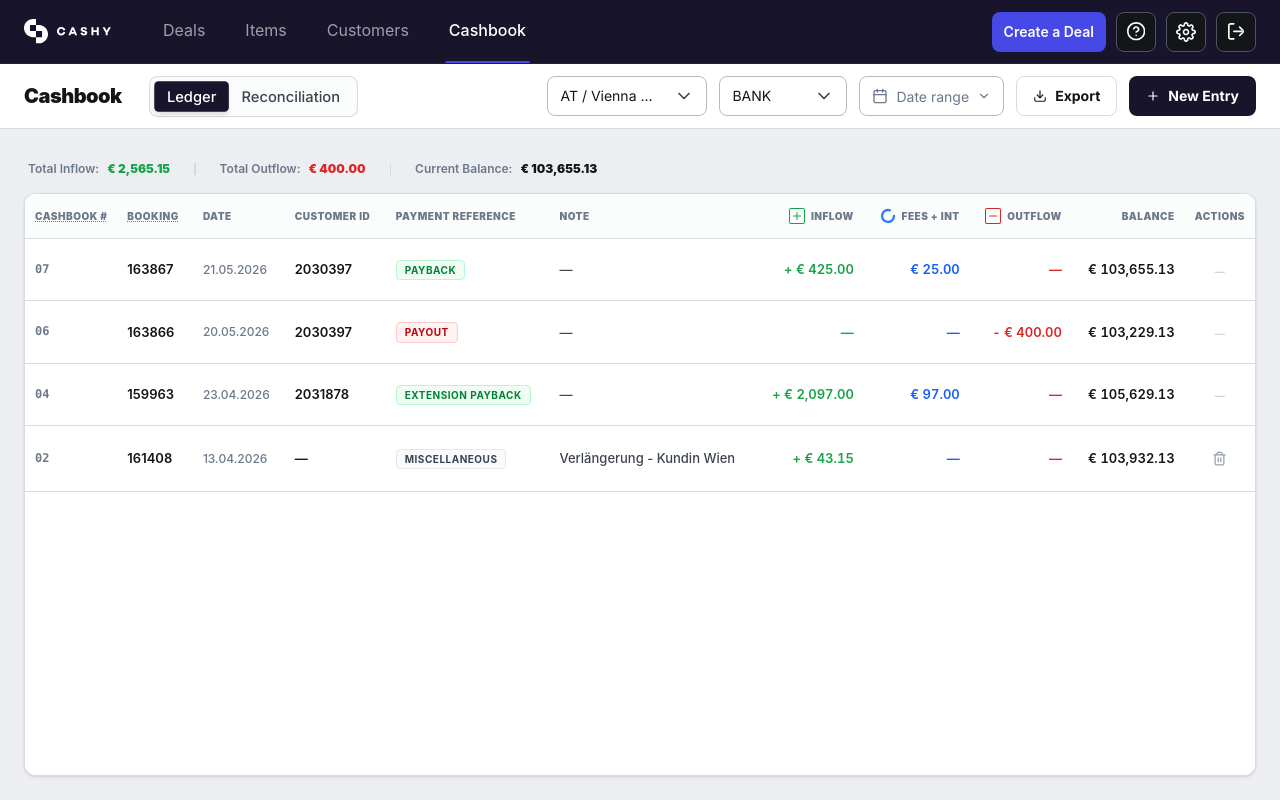
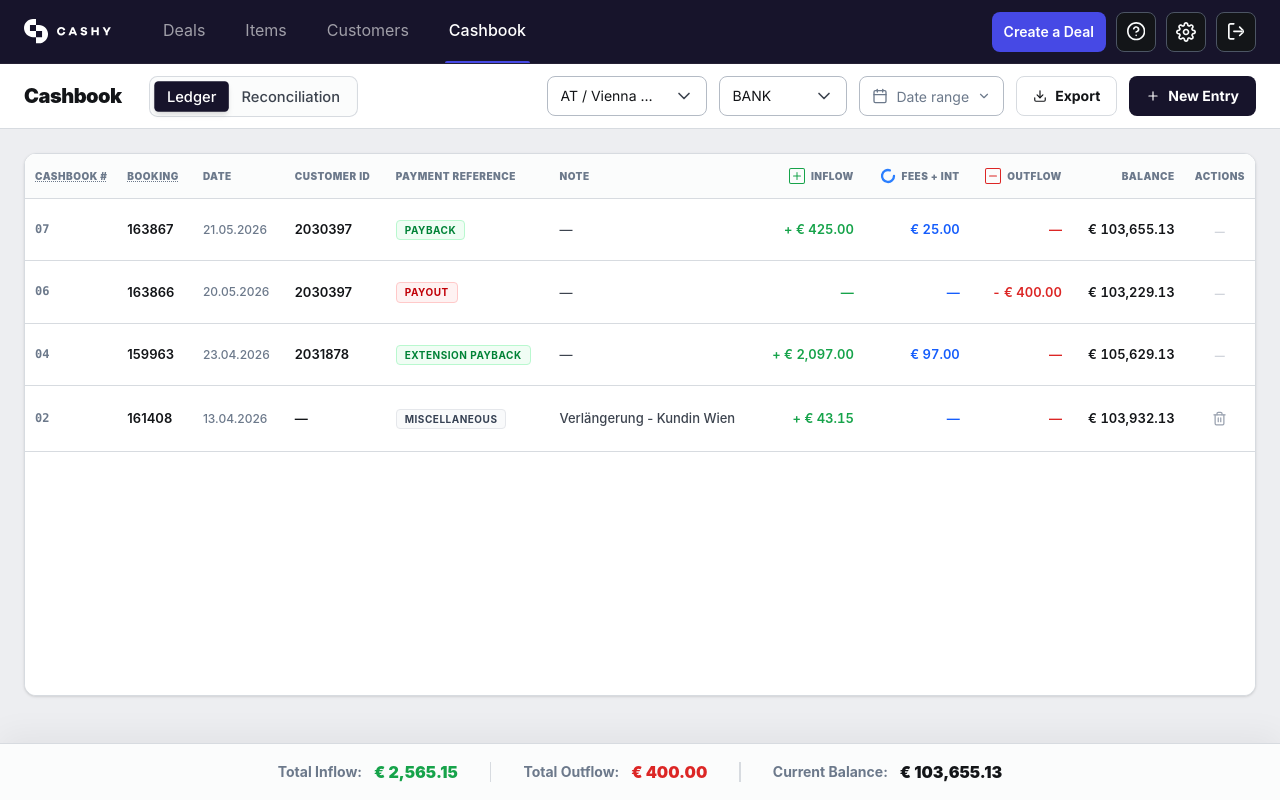
Before and after one commit to SarvarthDevelopers/cashy-mockup, a React (Vite) app: page /cashbook in a window 1280 px wide. Built offline with nearby package versions, Linux system fonts and the light colour scheme.

Commit message:
feat(Ledger): Move summary stats to a fixed footer

```diff
--- a/src/pages/CashbookDashboard.tsx
+++ b/src/pages/CashbookDashboard.tsx
@@ -683,26 +683,8 @@ export function CashbookDashboard() {
           {/* LEDGER TAB */}
           {activeTab === 'ledger' && (
             <div className="absolute inset-0 flex flex-col p-6 min-h-0">
-            {/* Ledger Quick Summary and Table */}
-            <div className="flex items-center gap-6 py-2 px-1 mb-2 text-xs shrink-0">
-              <div className="flex items-center gap-2">
-                <span className="text-[var(--text-subtlest)] font-semibold">Total Inflow:</span>
-                <span className="text-[var(--text-success)] font-black">{formatEuro(ledgerSummary.totalInflow)}</span>
-              </div>
-              <div className="w-[1.5px] h-3 bg-[var(--border-subtle)]" />
-              <div className="flex items-center gap-2">
-                <span className="text-[var(--text-subtlest)] font-semibold">Total Outflow:</span>
-                <span className="text-[var(--text-error)] font-black">{formatEuro(ledgerSummary.totalOutflow)}</span>
-              </div>
-              <div className="w-[1.5px] h-3 bg-[var(--border-subtle)]" />
-              <div className="flex items-center gap-2">
-                <span className="text-[var(--text-subtlest)] font-semibold">Current Balance:</span>
-                <span className="text-[var(--text-primary)] font-black">{formatEuro(ledgerSummary.currentBalance)}</span>
-              </div>
-            </div>
-
             {/* Ledger Table Spreadsheet */}
-            <div className="flex-1 bg-[var(--background-primary)] border border-[var(--border-subtle)] rounded-xl flex flex-col overflow-hidden shadow-sm">
+            <div className="flex-1 bg-[var(--background-primary)] border border-[var(--border-subtle)] rounded-xl flex flex-col overflow-hidden shadow-sm mb-20">
               <div className="flex-1 overflow-auto slick-scrollbar bg-[var(--background-primary)]">
                 <table className="w-full border-collapse text-left text-sm select-text bg-[var(--background-primary)]">
                   <thead>
@@ -821,6 +803,26 @@ export function CashbookDashboard() {
                     )}
                   </tbody>
                 </table>
+              </div>
+            </div>
+
+            {/* Sticky/Fixed Ledger Footer */}
+            <div className="fixed bottom-0 left-0 right-0 bg-[var(--background-secondary)] border-t border-[var(--border-subtle)] py-4 px-6 md:px-12 flex items-center justify-center shadow-[0_-8px_32px_rgba(19,21,24,0.05)] z-10 select-none">
+              <div className="flex items-center gap-8 text-sm">
+                <div className="flex items-center gap-3">
+                  <span className="text-[var(--text-subtlest)] font-bold">Total Inflow:</span>
+                  <span className="text-[var(--text-success)] font-black text-base">{formatEuro(ledgerSummary.totalInflow)}</span>
+                </div>
+                <div className="w-[1.5px] h-5 bg-[var(--border-subtle)]" />
+                <div className="flex items-center gap-3">
+                  <span className="text-[var(--text-subtlest)] font-bold">Total Outflow:</span>
+                  <span className="text-[var(--text-error)] font-black text-base">{formatEuro(ledgerSummary.totalOutflow)}</span>
+                </div>
+                <div className="w-[1.5px] h-5 bg-[var(--border-subtle)]" />
+                <div className="flex items-center gap-3">
+                  <span className="text-[var(--text-subtlest)] font-bold">Current Balance:</span>
+                  <span className="text-[var(--text-primary)] font-black text-base">{formatEuro(ledgerSummary.currentBalance)}</span>
+                </div>
               </div>
             </div>
             </div>
```
